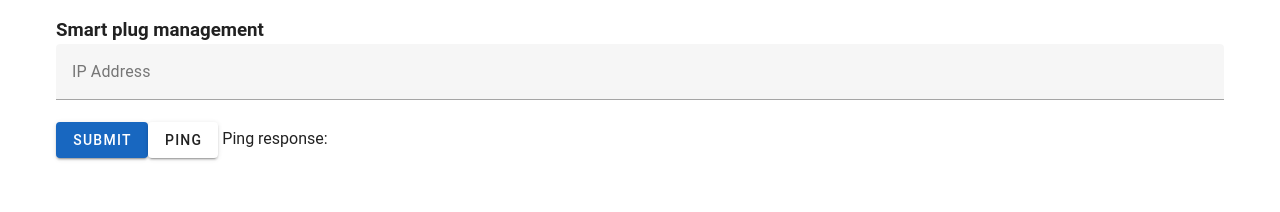
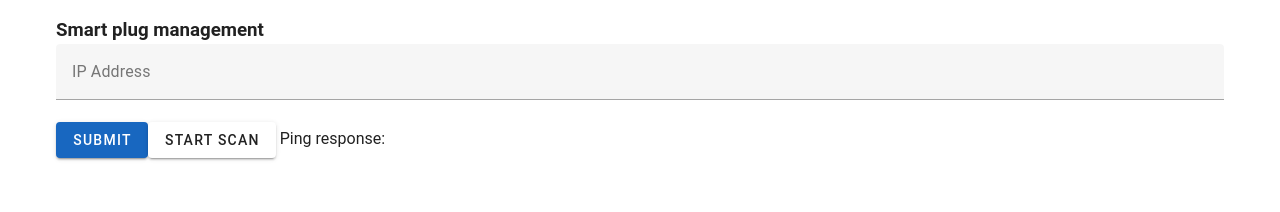
Before and after one commit to gintsgints/skola-mob, a Vue app: page / in a window 1280 px wide. Shown: the top 212 px of the page. Built offline with nearby package versions, Linux system fonts and the light colour scheme.

Commit message:
Introduce scanning

```diff
--- a/src/App.vue
+++ b/src/App.vue
@@ -2,7 +2,7 @@
 import { ref } from "vue";
 import { fetch } from "@tauri-apps/plugin-http";
 import { trace } from "@tauri-apps/plugin-log";
-import { ping } from "tauri-plugin-provision-api";
+import { startScan } from "tauri-plugin-provision-api";
 
 const treshold_ok = ref(0);
 const treshold_nok = ref(0);
@@ -19,8 +19,8 @@ function updateResponse(returnValue: any) {
 	}
 
 
-const _ping = async () => {
-  ping("Pong!").then(updateResponse).catch(updateResponse);
+const _startScan = async () => {
+  startScan("Pong!").then(updateResponse).catch(updateResponse);
 }
 
 const submit = async () => {
@@ -78,8 +78,8 @@ const reset = () => {
         <v-btn :disabled="!valid" color="primary" @click="submit">
           Submit
         </v-btn>
-        <v-btn @click="_ping">
-          ping
+        <v-btn @click="_startScan">
+          Start scan
         </v-btn>
         Ping response: {{ response }}
       </v-form>
```
